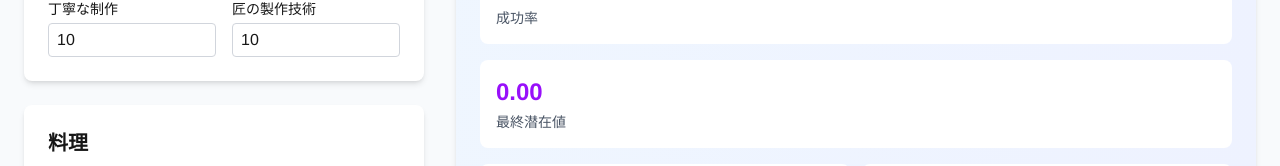
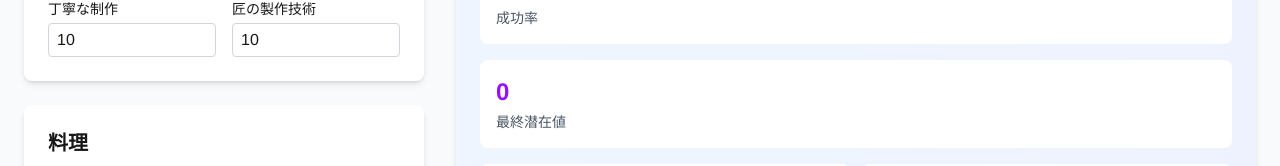
Before and after one commit to nukko-wq/toram-smith-calculator, a Next.js app: page / in a window 1280 px wide. Shown: the part 854-1020 px from the top of the page. Built offline with nearby package versions, Linux system fonts and the light colour scheme.

Commit message:
小数点以下の表示を修正

```diff
--- a/components/MobileResultBar.tsx
+++ b/components/MobileResultBar.tsx
@@ -20,7 +20,7 @@ export default function MobileResultBar({ result }: MobileResultBarProps) {
 
         <div className="flex-1 text-center border-l border-gray-200">
           <div className="text-lg font-bold text-purple-600">
-            {result.finalPotential.toFixed(1)}
+            {Math.floor(result.finalPotential)}
           </div>
           <div className="text-xs text-gray-600">最終潜在値</div>
         </div>
--- a/components/SmithCalculator.tsx
+++ b/components/SmithCalculator.tsx
@@ -583,7 +583,7 @@ export default function SmithCalculator() {
 
               <div className="bg-white p-4 rounded-lg">
                 <div className="text-2xl font-bold text-purple-600 mb-1">
-                  {result.finalPotential.toFixed(2)}
+                  {Math.floor(result.finalPotential)}
                 </div>
                 <div className="text-sm text-gray-600">最終潜在値</div>
               </div>
```
